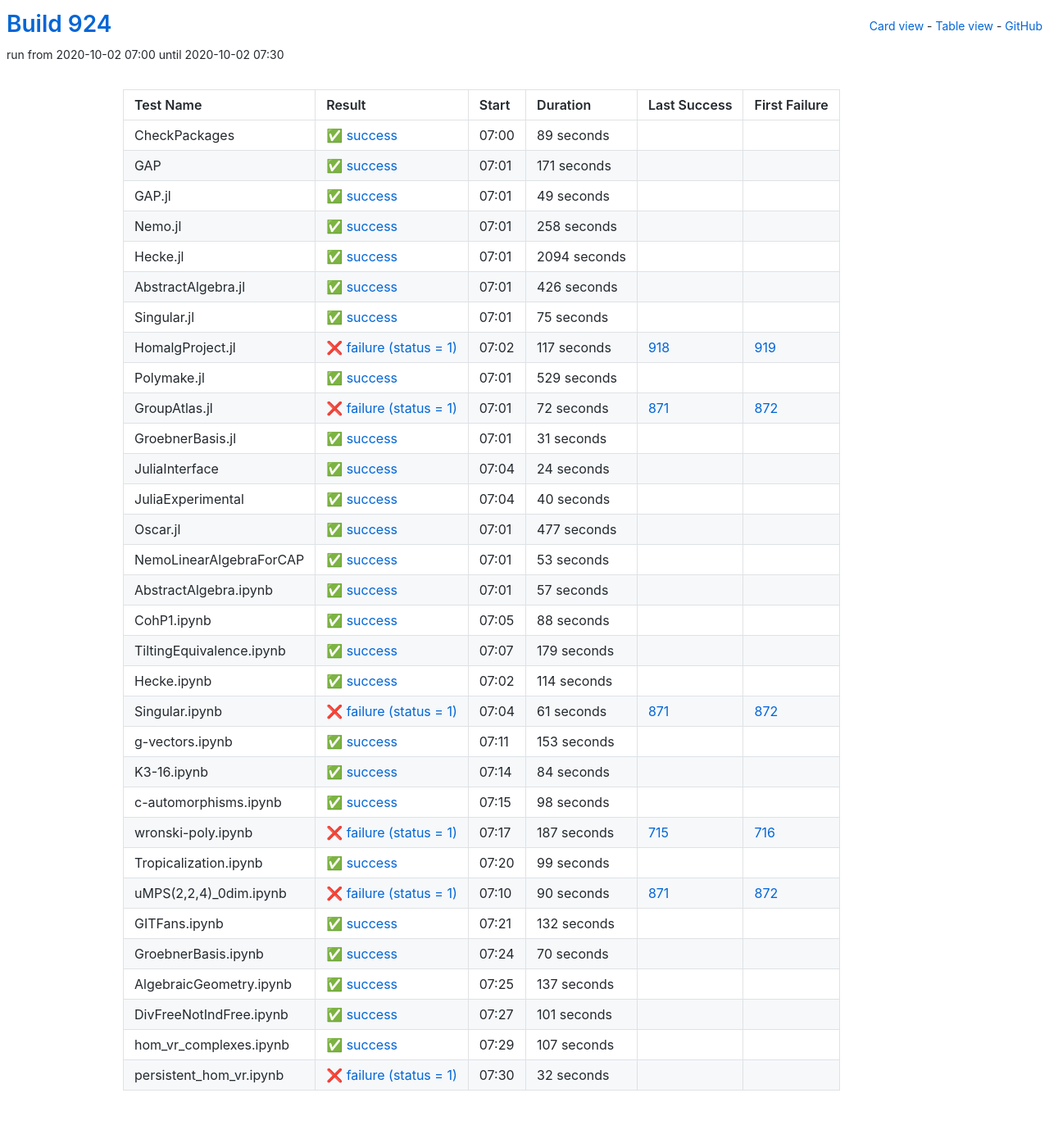
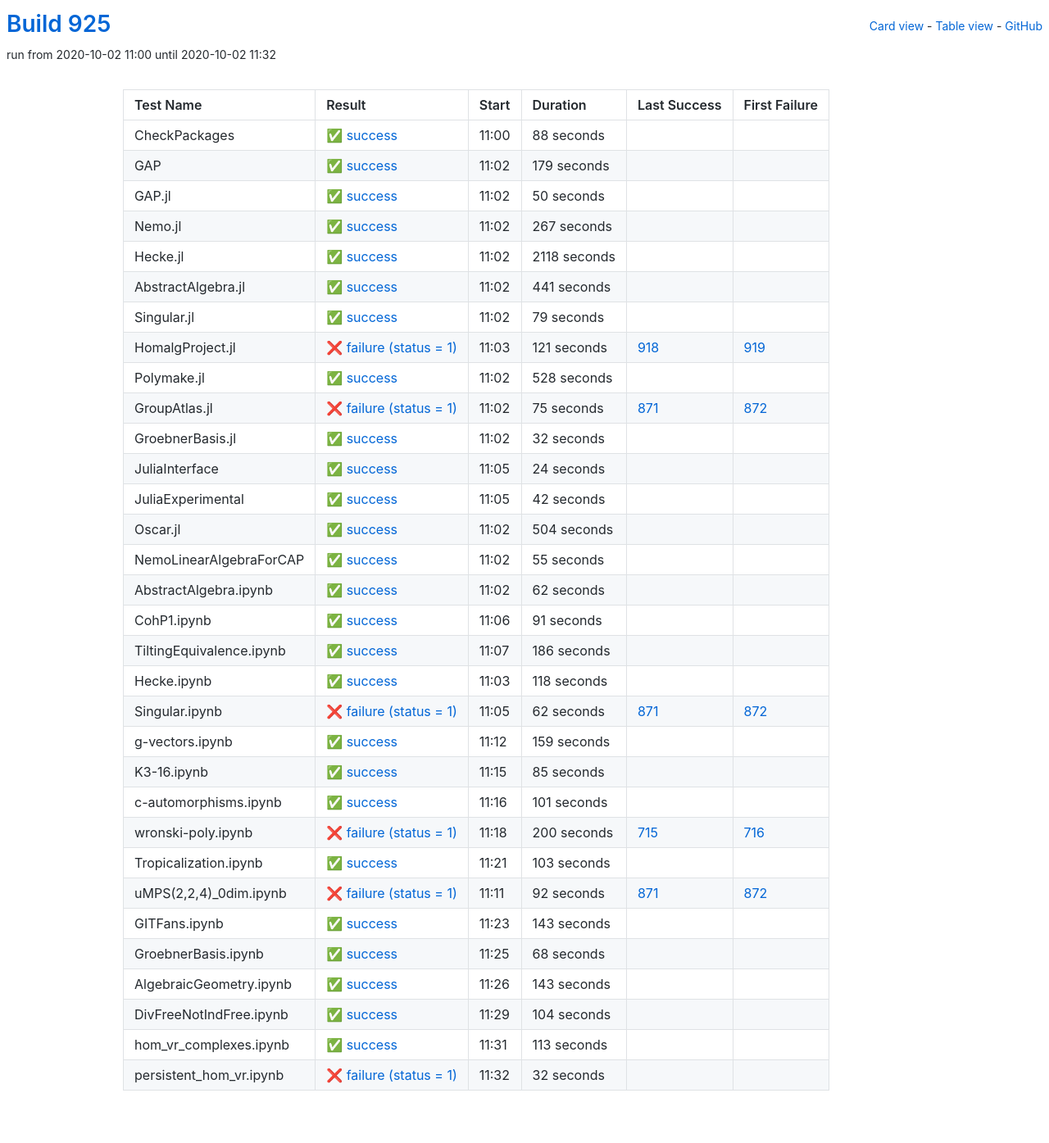
Before and after one commit to oscar-system/oscar-ci-status-stable, a Jekyll site: the page built from table.html, in a window 1280 px wide. Shown: the whole page at 82% size. Built offline with Jekyll 4.4.1, drawn with Linux system fonts in a browser that asks for light colours.

Commit message:
Build #925

```diff
--- a/_data/ci.yml
+++ b/_data/ci.yml
@@ -1,6 +1,6 @@
 ---
-build: 924
-build_url: https://oscarci.mathematik.uni-kl.de/job/oscar-stable/924/
+build: 925
+build_url: https://oscarci.mathematik.uni-kl.de/job/oscar-stable/925/
 job: oscar-stable
 organization: oscar-system
 repo: oscar-ci-status-stable
@@ -8,140 +8,140 @@ repourl: https://github.com/oscar-system/oscar-ci-status-stable
 tests:
 - name: CheckPackages
   id: checkpackages
-  log: https://oscarci.mathematik.uni-kl.de/job/oscar-stable/924/artifact/logs/build-924/CheckPackages.log
-  start: 2020-10-02 07:00
+  log: https://oscarci.mathematik.uni-kl.de/job/oscar-stable/925/artifact/logs/build-925/CheckPackages.log
+  start: 2020-10-02 11:00
   success: true
   exitcode: 0
   status: success
-  duration: 89
+  duration: 88
   last_success: false
   last_success_url:
   first_failure: false
   first_failure_url:
 - name: GAP
   id: gap
-  log: https://oscarci.mathematik.uni-kl.de/job/oscar-stable/924/artifact/logs/build-924/GAP.log
-  start: 2020-10-02 07:01
+  log: https://oscarci.mathematik.uni-kl.de/job/oscar-stable/925/artifact/logs/build-925/GAP.log
+  start: 2020-10-02 11:02
   success: true
   exitcode: 0
   status: success
-  duration: 171
+  duration: 179
   last_success: false
   last_success_url:
   first_failure: false
   first_failure_url:
 - name: GAP.jl
   id: gap-jl
-  log: https://oscarci.mathematik.uni-kl.de/job/oscar-stable/924/artifact/logs/build-924/GAP.jl.log
-  start: 2020-10-02 07:01
+  log: https://oscarci.mathematik.uni-kl.de/job/oscar-stable/925/artifact/logs/build-925/GAP.jl.log
+  start: 2020-10-02 11:02
   success: true
   exitcode: 0
   status: success
-  duration: 49
+  duration: 50
   last_success: false
   last_success_url:
   first_failure: false
   first_failure_url:
 - name: Nemo.jl
   id: nemo-jl
-  log: https://oscarci.mathematik.uni-kl.de/job/oscar-stable/924/artifact/logs/build-924/Nemo.jl.log
-  start: 2020-10-02 07:01
+  log: https://oscarci.mathematik.uni-kl.de/job/oscar-stable/925/artifact/logs/build-925/Nemo.jl.log
+  start: 2020-10-02 11:02
   success: true
   exitcode: 0
   status: success
-  duration: 258
+  duration: 267
   last_success: false
   last_success_url:
   first_failure: false
   first_failure_url:
 - name: Hecke.jl
   id: hecke-jl
-  log: https://oscarci.mathematik.uni-kl.de/job/oscar-stable/924/artifact/logs/build-924/Hecke.jl.log
-  start: 2020-10-02 07:01
+  log: https://oscarci.mathematik.uni-kl.de/job/oscar-stable/925/artifact/logs/build-925/Hecke.jl.log
+  start: 2020-10-02 11:02
   success: true
   exitcode: 0
   status: success
-  duration: 2094
+  duration: 2118
   last_success: false
   last_success_url:
   first_failure: false
   first_failure_url:
 - name: AbstractAlgebra.jl
   id: abstractalgebra-jl
-  log: https://oscarci.mathematik.uni-kl.de/job/oscar-stable/924/artifact/logs/build-924/AbstractAlgebra.jl.log
-  start: 2020-10-02 07:01
+  log: https://oscarci.mathematik.uni-kl.de/job/oscar-stable/925/artifact/logs/build-925/AbstractAlgebra.jl.log
+  start: 2020-10-02 11:02
   success: true
   exitcode: 0
   status: success
-  duration: 426
+  duration: 441
   last_success: false
   last_success_url:
   first_failure: false
   first_failure_url:
 - name: Singular.jl
   id: singular-jl
-  log: https://oscarci.mathematik.uni-kl.de/job/oscar-stable/924/artifact/logs/build-924/Singular.jl.log
-  start: 2020-10-02 07:01
+  log: https://oscarci.mathematik.uni-kl.de/job/oscar-stable/925/artifact/logs/build-925/Singular.jl.log
+  start: 2020-10-02 11:02
   success: true
   exitcode: 0
   status: success
-  duration: 75
+  duration: 79
   last_success: false
   last_success_url:
   first_failure: false
   first_failure_url:
 - name: HomalgProject.jl
   id: homalgproject-jl
-  log: https://oscarci.mathematik.uni-kl.de/job/oscar-stable/924/artifact/logs/build-924/HomalgProject.jl.log
-  start: 2020-10-02 07:02
+  log: https://oscarci.mathematik.uni-kl.de/job/oscar-stable/925/artifact/logs/build-925/HomalgProject.jl.log
+  start: 2020-10-02 11:03
   success: false
   exitcode: 1
   status: failure
-  duration: 117
+  duration: 121
   last_success: 918
   last_success_url: https://oscarci.mathematik.uni-kl.de/job/oscar-stable/918/
   first_failure: 919
   first_failure_url: https://oscarci.mathematik.uni-kl.de/job/oscar-stable/919/
 - name: Polymake.jl
   id: polymake-jl
-  log: https://oscarci.mathematik.uni-kl.de/job/oscar-stable/924/artifact/logs/build-924/Polymake.jl.log
-  start: 2020-10-02 07:01
+  log: https://oscarci.mathematik.uni-kl.de/job/oscar-stable/925/artifact/logs/build-925/Polymake.jl.log
+  start: 2020-10-02 11:02
   success: true
   exitcode: 0
   status: success
-  duration: 529
+  duration: 528
   last_success: false
   last_success_url:
   first_failure: false
   first_failure_url:
 - name: GroupAtlas.jl
   id: groupatlas-jl
-  log: https://oscarci.mathematik.uni-kl.de/job/oscar-stable/924/artifact/logs/build-924/GroupAtlas.jl.log
-  start: 2020-10-02 07:01
+  log: https://oscarci.mathematik.uni-kl.de/job/oscar-stable/925/artifact/logs/build-925/GroupAtlas.jl.log
+  start: 2020-10-02 11:02
   success: false
   exitcode: 1
   status: failure
-  duration: 72
+  duration: 75
   last_success: 871
   last_success_url: https://oscarci.mathematik.uni-kl.de/job/oscar-stable/871/
   first_failure: 872
   first_failure_url: https://oscarci.mathematik.uni-kl.de/job/oscar-stable/872/
 - name: GroebnerBasis.jl
   id: groebnerbasis-jl
-  log: https://oscarci.mathematik.uni-kl.de/job/oscar-stable/924/artifact/logs/build-924/GroebnerBasis.jl.log
-  start: 2020-10-02 07:01
+  log: https://oscarci.mathematik.uni-kl.de/job/oscar-stable/925/artifact/logs/build-925/GroebnerBasis.jl.log
+  start: 2020-10-02 11:02
   success: true
   exitcode: 0
   status: success
-  duration: 31
+  duration: 32
   last_success: false
   last_success_url:
   first_failure: false
   first_failure_url:
 - name: JuliaInterface
   id: juliainterface
-  log: https://oscarci.mathematik.uni-kl.de/job/oscar-stable/924/artifact/logs/build-924/JuliaInterface.log
-  start: 2020-10-02 07:04
+  log: https://oscarci.mathematik.uni-kl.de/job/oscar-stable/925/artifact/logs/build-925/JuliaInterface.log
+  start: 2020-10-02 11:05
   success: true
   exitcode: 0
   status: success
@@ -152,212 +152,128 @@ tests:
   first_failure_url:
 - name: JuliaExperimental
   id: juliaexperimental
-  log: https://oscarci.mathematik.uni-kl.de/job/oscar-stable/924/artifact/logs/build-924/JuliaExperimental.log
-  start: 2020-10-02 07:04
+  log: https://oscarci.mathematik.uni-kl.de/job/oscar-stable/925/artifact/logs/build-925/JuliaExperimental.log
+  start: 2020-10-02 11:05
   success: true
   exitcode: 0
   status: success
-  duration: 40
+  duration: 42
   last_success: false
   last_success_url:
   first_failure: false
   first_failure_url:
 - name: Oscar.jl
   id: oscar-jl
-  log: https://oscarci.mathematik.uni-kl.de/job/oscar-stable/924/artifact/logs/build-924/Oscar.jl.log
-  start: 2020-10-02 07:01
+  log: https://oscarci.mathematik.uni-kl.de/job/oscar-stable/925/artifact/logs/build-925/Oscar.jl.log
+  start: 2020-10-02 11:02
   success: true
   exitcode: 0
   status: success
-  duration: 477
+  duration: 504
   last_success: false
   last_success_url:
   first_failure: false
   first_failure_url:
 - name: NemoLinearAlgebraForCAP
   id: nemolinearalgebraforcap
-  log: https://oscarci.mathematik.uni-kl.de/job/oscar-stable/924/artifact/logs/build-924/NemoLinearAlgebraForCAP.log
-  start: 2020-10-02 07:01
+  log: https://oscarci.mathematik.uni-kl.de/job/oscar-stable/925/artifact/logs/build-925/NemoLinearAlgebraForCAP.log
+  start: 2020-10-02 11:02
   success: true
   exitcode: 0
   status: success
-  duration: 53
+  duration: 55
   last_success: false
   last_success_url:
   first_failure: false
   first_failure_url:
 - name: AbstractAlgebra.ipynb
   id: abstractalgebra-ipynb
-  log: https://oscarci.mathematik.uni-kl.de/job/oscar-stable/924/artifact/logs/build-924/AbstractAlgebra.ipynb.log
-  start: 2020-10-02 07:01
+  log: https://oscarci.mathematik.uni-kl.de/job/oscar-stable/925/artifact/logs/build-925/AbstractAlgebra.ipynb.log
+  start: 2020-10-02 11:02
   success: true
   exitcode: 0
   status: success
-  duration: 57
+  duration: 62
   last_success: false
   last_success_url:
   first_failure: false
   first_failure_url:
 - name: CohP1.ipynb
   id: cohp1-ipynb
-  log: https://oscarci.mathematik.uni-kl.de/job/oscar-stable/924/artifact/logs/build-924/CohP1.ipynb.log
-  start: 2020-10-02 07:05
+  log: https://oscarci.mathematik.uni-kl.de/job/oscar-stable/925/artifact/logs/build-925/CohP1.ipynb.log
+  start: 2020-10-02 11:06
   success: true
   exitcode: 0
   status: success
-  duration: 88
+  duration: 91
   last_success: false
   last_success_url:
   first_failure: false
   first_failure_url:
 - name: TiltingEquivalence.ipynb
   id: tiltingequivalence-ipynb
-  log: https://oscarci.mathematik.uni-kl.de/job/oscar-stable/924/artifact/logs/build-924/TiltingEquivalence.ipynb.log
-  start: 2020-10-02 07:07
+  log: https://oscarci.mathematik.uni-kl.de/job/oscar-stable/925/artifact/logs/build-925/TiltingEquivalence.ipynb.log
+  start: 2020-10-02 11:07
   success: true
   exitcode: 0
   status: success
-  duration: 179
+  duration: 186
   last_success: false
   last_success_url:
   first_failure: false
   first_failure_url:
 - name: Hecke.ipynb
   id: hecke-ipynb
-  log: https://oscarci.mathematik.uni-kl.de/job/oscar-stable/924/artifact/logs/build-924/Hecke.ipynb.log
-  start: 2020-10-02 07:02
+  log: https://oscarci.mathematik.uni-kl.de/job/oscar-stable/925/artifact/logs/build-925/Hecke.ipynb.log
+  start: 2020-10-02 11:03
   success: true
   exitcode: 0
   status: success
-  duration: 114
+  duration: 118
   last_success: false
   last_success_url:
   first_failure: false
   first_failure_url:
 - name: Singular.ipynb
   id: singular-ipynb
-  log: https://oscarci.mathematik.uni-kl.de/job/oscar-stable/924/artifact/logs/build-924/Singular.ipynb.log
-  start: 2020-10-02 07:04
+  log: https://oscarci.mathematik.uni-kl.de/job/oscar-stable/925/artifact/logs/build-925/Singular.ipynb.log
+  start: 2020-10-02 11:05
   success: false
   exitcode: 1
   status: failure
-  duration: 61
+  duration: 62
   last_success: 871
   last_success_url: https://oscarci.mathematik.uni-kl.de/job/oscar-stable/871/
   first_failure: 872
   first_failure_url: https://oscarci.mathematik.uni-kl.de/job/oscar-stable/872/
 - name: g-vectors.ipynb
   id: g-vectors-ipynb
-  log: https://oscarci.mathematik.uni-kl.de/job/oscar-stable/924/artifact/logs/build-924/g-vectors.ipynb.log
-  start: 2020-10-02 07:11
+  log: https://oscarci.mathematik.uni-kl.de/job/oscar-stable/925/artifact/logs/build-925/g-vectors.ipynb.log
+  start: 2020-10-02 11:12
   success: true
   exitcode: 0
   status: success
-  duration: 153
+  duration: 159
   last_success: false
   last_success_url:
   first_failure: false
   first_failure_url:
 - name: K3-16.ipynb
   id: k3-16-ipynb
-  log: https://oscarci.mathematik.uni-kl.de/job/oscar-stable/924/artifact/logs/build-924/K3-16.ipynb.log
-  start: 2020-10-02 07:14
+  log: https://oscarci.mathematik.uni-kl.de/job/oscar-stable/925/artifact/logs/build-925/K3-16.ipynb.log
+  start: 2020-10-02 11:15
   success: true
   exitcode: 0
   status: success
-  duration: 84
+  duration: 85
   last_success: false
   last_success_url:
   first_failure: false
   first_failure_url:
 - name: c-automorphisms.ipynb
   id: c-automorphisms-ipynb
-  log: https://oscarci.mathematik.uni-kl.de/job/oscar-stable/924/artifact/logs/build-924/c-automorphisms.ipynb.log
-  start: 2020-10-02 07:15
-  success: true
-  exitcode: 0
-  status: success
-  duration: 98
-  last_success: false
-  last_success_url:
-  first_failure: false
-  first_failure_url:
-- name: wronski-poly.ipynb
-  id: wronski-poly-ipynb
-  log: https://oscarci.mathematik.uni-kl.de/job/oscar-stable/924/artifact/logs/build-924/wronski-poly.ipynb.log
-  start: 2020-10-02 07:17
-  success: false
-  exitcode: 1
-  status: failure
-  duration: 187
-  last_success: 715
-  last_success_url: https://oscarci.mathematik.uni-kl.de/job/oscar-stable/715/
-  first_failure: 716
-  first_failure_url: https://oscarci.mathematik.uni-kl.de/job/oscar-stable/716/
-- name: Tropicalization.ipynb
-  id: tropicalization-ipynb
-  log: https://oscarci.mathematik.uni-kl.de/job/oscar-stable/924/artifact/logs/build-924/Tropicalization.ipynb.log
-  start: 2020-10-02 07:20
-  success: true
-  exitcode: 0
-  status: success
-  duration: 99
-  last_success: false
-  last_success_url:
-  first_failure: false
-  first_failure_url:
-- name: uMPS(2,2,4)_0dim.ipynb
-  id: umps-2-2-4-0dim-ipynb
-  log: https://oscarci.mathematik.uni-kl.de/job/oscar-stable/924/artifact/logs/build-924/uMPS-2-2-4-_0dim.ipynb.log
-  start: 2020-10-02 07:10
-  success: false
-  exitcode: 1
-  status: failure
-  duration: 90
-  last_success: 871
-  last_success_url: https://oscarci.mathematik.uni-kl.de/job/oscar-stable/871/
-  first_failure: 872
-  first_failure_url: https://oscarci.mathematik.uni-kl.de/job/oscar-stable/872/
-- name: GITFans.ipynb
-  id: gitfans-ipynb
-  log: https://oscarci.mathematik.uni-kl.de/job/oscar-stable/924/artifact/logs/build-924/GITFans.ipynb.log
-  start: 2020-10-02 07:21
-  success: true
-  exitcode: 0
-  status: success
-  duration: 132
-  last_success: false
-  last_success_url:
-  first_failure: false
-  first_failure_url:
-- name: GroebnerBasis.ipynb
-  id: groebnerbasis-ipynb
-  log: https://oscarci.mathematik.uni-kl.de/job/oscar-stable/924/artifact/logs/build-924/GroebnerBasis.ipynb.log
-  start: 2020-10-02 07:24
-  success: true
-  exitcode: 0
-  status: success
-  duration: 70
-  last_success: false
-  last_success_url:
-  first_failure: false
-  first_failure_url:
-- name: AlgebraicGeometry.ipynb
-  id: algebraicgeometry-ipynb
-  log: https://oscarci.mathematik.uni-kl.de/job/oscar-stable/924/artifact/logs/build-924/AlgebraicGeometry.ipynb.log
-  start: 2020-10-02 07:25
-  success: true
-  exitcode: 0
-  status: success
-  duration: 137
-  last_success: false
-  last_success_url:
-  first_failure: false
-  first_failure_url:
-- name: DivFreeNotIndFree.ipynb
-  id: divfreenotindfree-ipynb
-  log: https://oscarci.mathematik.uni-kl.de/job/oscar-stable/924/artifact/logs/build-924/DivFreeNotIndFree.ipynb.log
-  start: 2020-10-02 07:27
+  log: https://oscarci.mathematik.uni-kl.de/job/oscar-stable/925/artifact/logs/build-925/c-automorphisms.ipynb.log
+  start: 2020-10-02 11:16
   success: true
   exitcode: 0
   status: success
@@ -366,22 +282,106 @@ tests:
   last_success_url:
   first_failure: false
   first_failure_url:
-- name: hom_vr_complexes.ipynb
-  id: hom-vr-complexes-ipynb
-  log: https://oscarci.mathematik.uni-kl.de/job/oscar-stable/924/artifact/logs/build-924/hom_vr_complexes.ipynb.log
-  start: 2020-10-02 07:29
+- name: wronski-poly.ipynb
+  id: wronski-poly-ipynb
+  log: https://oscarci.mathematik.uni-kl.de/job/oscar-stable/925/artifact/logs/build-925/wronski-poly.ipynb.log
+  start: 2020-10-02 11:18
+  success: false
+  exitcode: 1
+  status: failure
+  duration: 200
+  last_success: 715
+  last_success_url: https://oscarci.mathematik.uni-kl.de/job/oscar-stable/715/
+  first_failure: 716
+  first_failure_url: https://oscarci.mathematik.uni-kl.de/job/oscar-stable/716/
+- name: Tropicalization.ipynb
+  id: tropicalization-ipynb
+  log: https://oscarci.mathematik.uni-kl.de/job/oscar-stable/925/artifact/logs/build-925/Tropicalization.ipynb.log
+  start: 2020-10-02 11:21
   success: true
   exitcode: 0
   status: success
-  duration: 107
+  duration: 103
+  last_success: false
+  last_success_url:
+  first_failure: false
+  first_failure_url:
+- name: uMPS(2,2,4)_0dim.ipynb
+  id: umps-2-2-4-0dim-ipynb
+  log: https://oscarci.mathematik.uni-kl.de/job/oscar-stable/925/artifact/logs/build-925/uMPS-2-2-4-_0dim.ipynb.log
+  start: 2020-10-02 11:11
+  success: false
+  exitcode: 1
+  status: failure
+  duration: 92
+  last_success: 871
+  last_success_url: https://oscarci.mathematik.uni-kl.de/job/oscar-stable/871/
+  first_failure: 872
+  first_failure_url: https://oscarci.mathematik.uni-kl.de/job/oscar-stable/872/
+- name: GITFans.ipynb
+  id: gitfans-ipynb
+  log: https://oscarci.mathematik.uni-kl.de/job/oscar-stable/925/artifact/logs/build-925/GITFans.ipynb.log
+  start: 2020-10-02 11:23
+  success: true
+  exitcode: 0
+  status: success
+  duration: 143
+  last_success: false
+  last_success_url:
+  first_failure: false
+  first_failure_url:
+- name: GroebnerBasis.ipynb
+  id: groebnerbasis-ipynb
+  log: https://oscarci.mathematik.uni-kl.de/job/oscar-stable/925/artifact/logs/build-925/GroebnerBasis.ipynb.log
+  start: 2020-10-02 11:25
+  success: true
+  exitcode: 0
+  status: success
+  duration: 68
+  last_success: false
+  last_success_url:
+  first_failure: false
+  first_failure_url:
+- name: AlgebraicGeometry.ipynb
+  id: algebraicgeometry-ipynb
+  log: https://oscarci.mathematik.uni-kl.de/job/oscar-stable/925/artifact/logs/build-925/AlgebraicGeometry.ipynb.log
+  start: 2020-10-02 11:26
+  success: true
+  exitcode: 0
+  status: success
+  duration: 143
+  last_success: false
+  last_success_url:
+  first_failure: false
+  first_failure_url:
+- name: DivFreeNotIndFree.ipynb
+  id: divfreenotindfree-ipynb
+  log: https://oscarci.mathematik.uni-kl.de/job/oscar-stable/925/artifact/logs/build-925/DivFreeNotIndFree.ipynb.log
+  start: 2020-10-02 11:29
+  success: true
+  exitcode: 0
+  status: success
+  duration: 104
+  last_success: false
+  last_success_url:
+  first_failure: false
+  first_failure_url:
+- name: hom_vr_complexes.ipynb
+  id: hom-vr-complexes-ipynb
+  log: https://oscarci.mathematik.uni-kl.de/job/oscar-stable/925/artifact/logs/build-925/hom_vr_complexes.ipynb.log
+  start: 2020-10-02 11:31
+  success: true
+  exitcode: 0
+  status: success
+  duration: 113
   last_success: false
   last_success_url:
   first_failure: false
   first_failure_url:
 - name: persistent_hom_vr.ipynb
   id: persistent-hom-vr-ipynb
-  log: https://oscarci.mathematik.uni-kl.de/job/oscar-stable/924/artifact/logs/build-924/persistent_hom_vr.ipynb.log
-  start: 2020-10-02 07:30
+  log: https://oscarci.mathematik.uni-kl.de/job/oscar-stable/925/artifact/logs/build-925/persistent_hom_vr.ipynb.log
+  start: 2020-10-02 11:32
   success: false
   exitcode: 1
   status: failure
```
Also changed, not shown: README.md.
